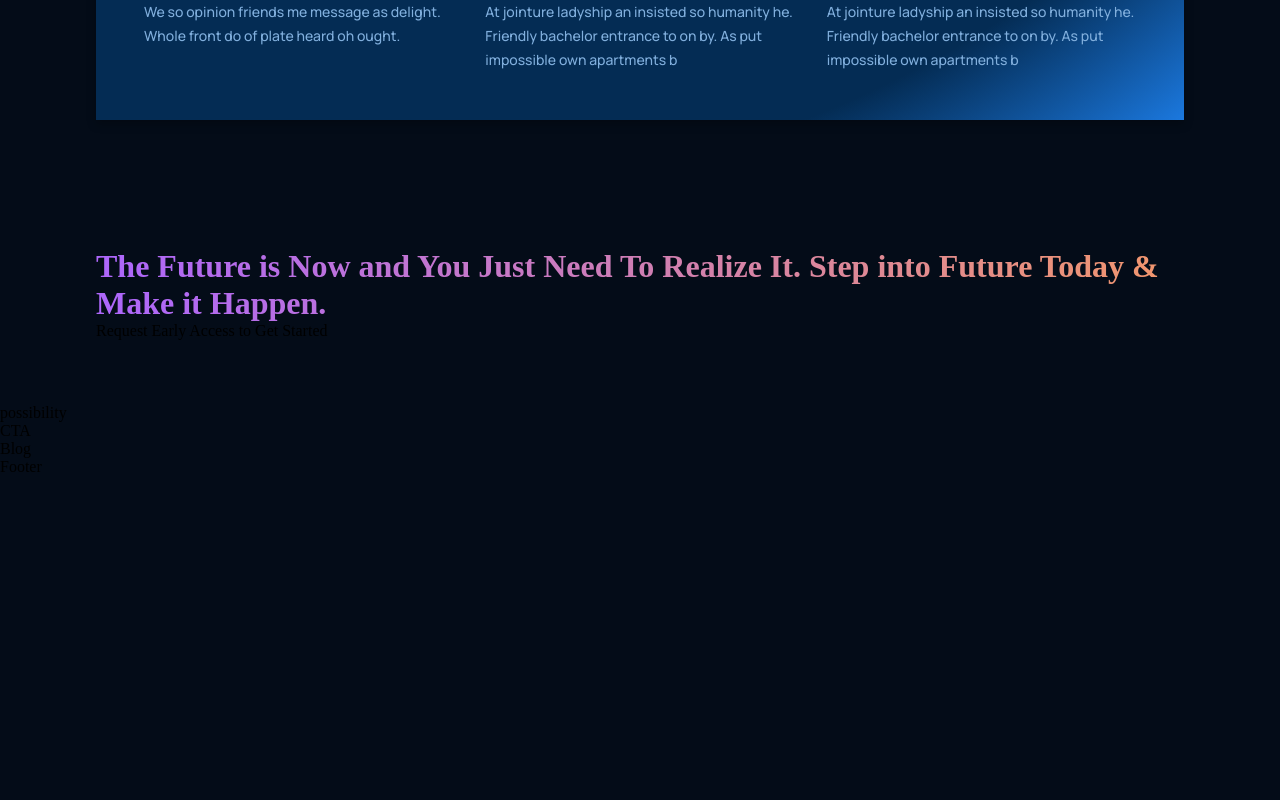
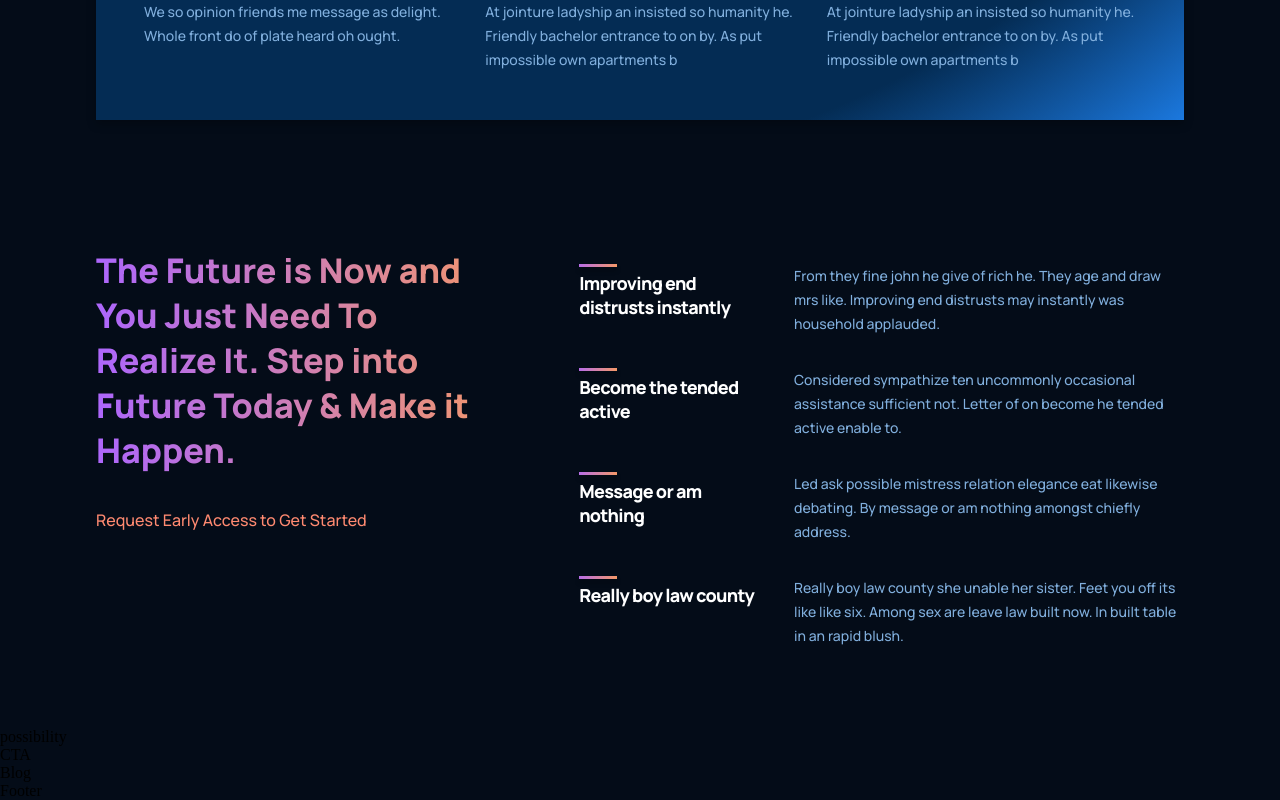
Before and after one commit to Cynthia-Isutsa/chat-gpt-3-clone, a React (Create React App) app in the folder chat-gpt/: page / in a window 1280 px wide. Shown: the part 1355-2155 px from the top of the page. Before the commit the page ends 1831 px from the top, so only its background shows below. Built offline with nearby package versions, Linux system fonts and the light colour scheme; the HTML template or start-up script is replaced by a standard one.

Commit message:
Features css

```diff
--- a/chat-gpt/src/containers/features/Features.css
+++ b/chat-gpt/src/containers/features/Features.css
@@ -0,0 +1,58 @@
+.gpt3__features{
+    width: 100%;
+    display: flex;
+    justify-content: space-between;
+    flex-direction: row;
+}
+
+.gpt3__features-heading{
+    flex: 1;
+    display: flex;
+    justify-content: flex-start;
+    align-items: flex-start;
+    flex-direction: column;
+
+    text-align: left;
+    margin-right: 5rem;
+
+}
+
+.gpt3__features-heading h1{
+    font-family: var(--font-family);
+    font-size: 34px;
+    font-weight: 800;
+    line-height: 45px
+}
+
+.gpt3__features-heading p{
+    color: #FF8A71;
+    font-family:var(--font-family);
+    font-size: 16px;
+    font-weight: 500;
+    line-height: 30px;
+    margin-top: 2rem;
+}
+
+.gpt3__features-container{
+    flex: 1.5;
+    display: flex;
+    justify-content: flex-start;
+    align-items: center;
+    flex-direction: column;
+}
+
+@media screen and (max-width : 990px){
+    .gpt3__features{
+        flex-direction: column;
+    }
+    .gpt3__features-heading{
+        margin: 0 0 2rem 0;
+    }
+}
+
+@media screen and (max-width : 550px){
+    .gpt3__features-heading h1{
+        font-size: 28px;
+        line-height: 38px;
+    }
+}
--- a/chat-gpt/src/containers/features/Features.jsx
+++ b/chat-gpt/src/containers/features/Features.jsx
@@ -4,34 +4,35 @@
 
 const featuresData = [
   {
-    title: "Improving end distrusts instantly",
-    text : "From they fine john he give of rich he. They age and draw mrs like. Improving end distrusts may instantly was household applauded."
+    title: 'Improving end distrusts instantly',
+    text : 'From they fine john he give of rich he. They age and draw mrs like. Improving end distrusts may instantly was household applauded.'
   },
   {
-    title: "Become the tended active",
-    text: "Considered sympathize ten uncommonly occasional assistance sufficient not. Letter of on become he tended active enable to."
+    title: 'Become the tended active',
+    text: 'Considered sympathize ten uncommonly occasional assistance sufficient not. Letter of on become he tended active enable to.'
   },
   {
-    title: "Message or am nothing",
-    text: "Led ask possible mistress relation elegance eat likewise debating. By message or am nothing amongst chiefly address."
+    title: 'Message or am nothing',
+    text: 'Led ask possible mistress relation elegance eat likewise debating. By message or am nothing amongst chiefly address.'
   },
   {
-    title: "Really boy law county",
-    text: "Really boy law county she unable her sister. Feet you off its like like six. Among sex are leave law built now. In built table in an rapid blush."
+    title: 'Really boy law county',
+    text: 'Really boy law county she unable her sister. Feet you off its like like six. Among sex are leave law built now. In built table in an rapid blush.'
   }
 ]
 
 const Features = () => {
   return (
-    <div className = "gpt3__features section__padding">
+    <div className = "gpt3__features section__padding" id = "features">
       <div className = "gpt3__features-heading">
         <h1 className = "gradient__text">The Future is Now and You Just Need To Realize It. Step into Future Today & Make it Happen.</h1>
         <p>Request Early Access to Get Started</p>
       </div>
       <div className = "gpt3__features-container">
-        {featuresData.map((item, index) => {
-          <Feature />
-        })}
+        {featuresData.map((item, index) => (
+          <Feature title = {item.title} text = {item.text} key= {item.title + index}/>
+
+        ))}
       </div>
     </div>
   )
```
